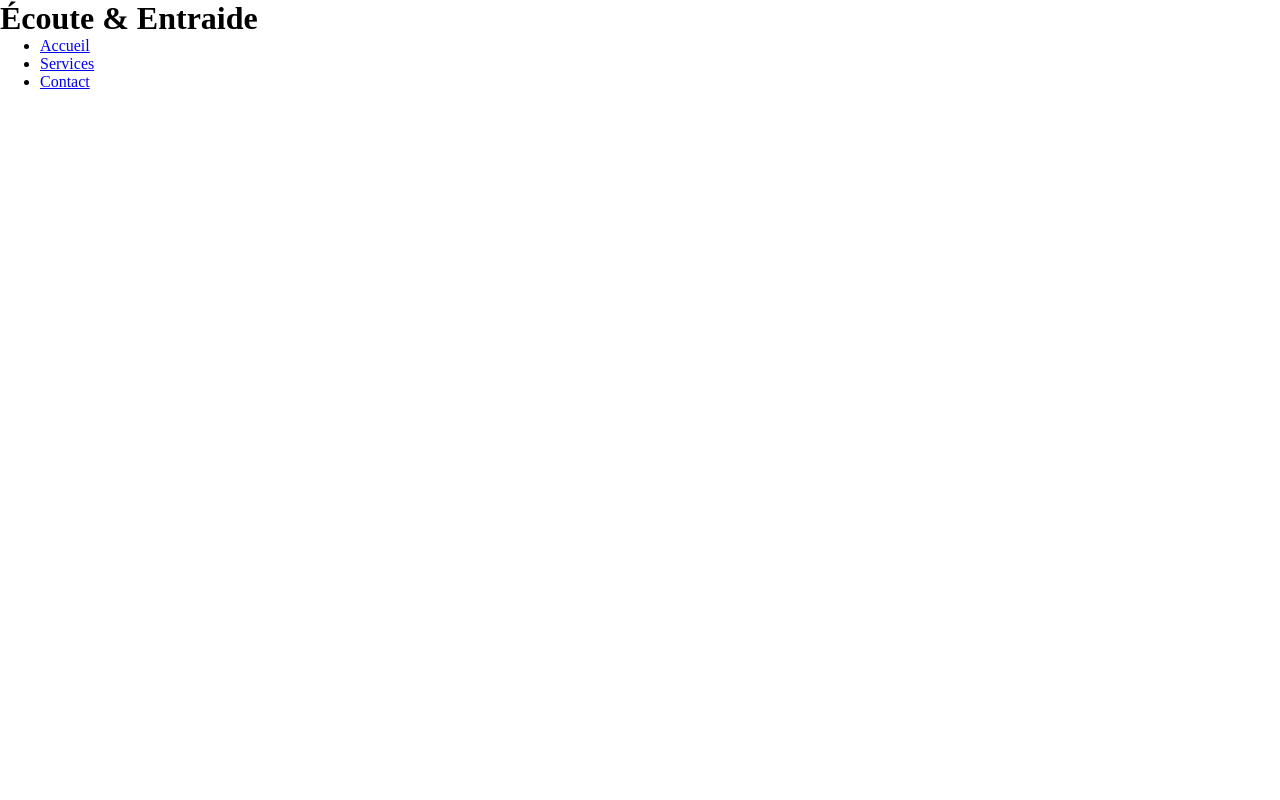
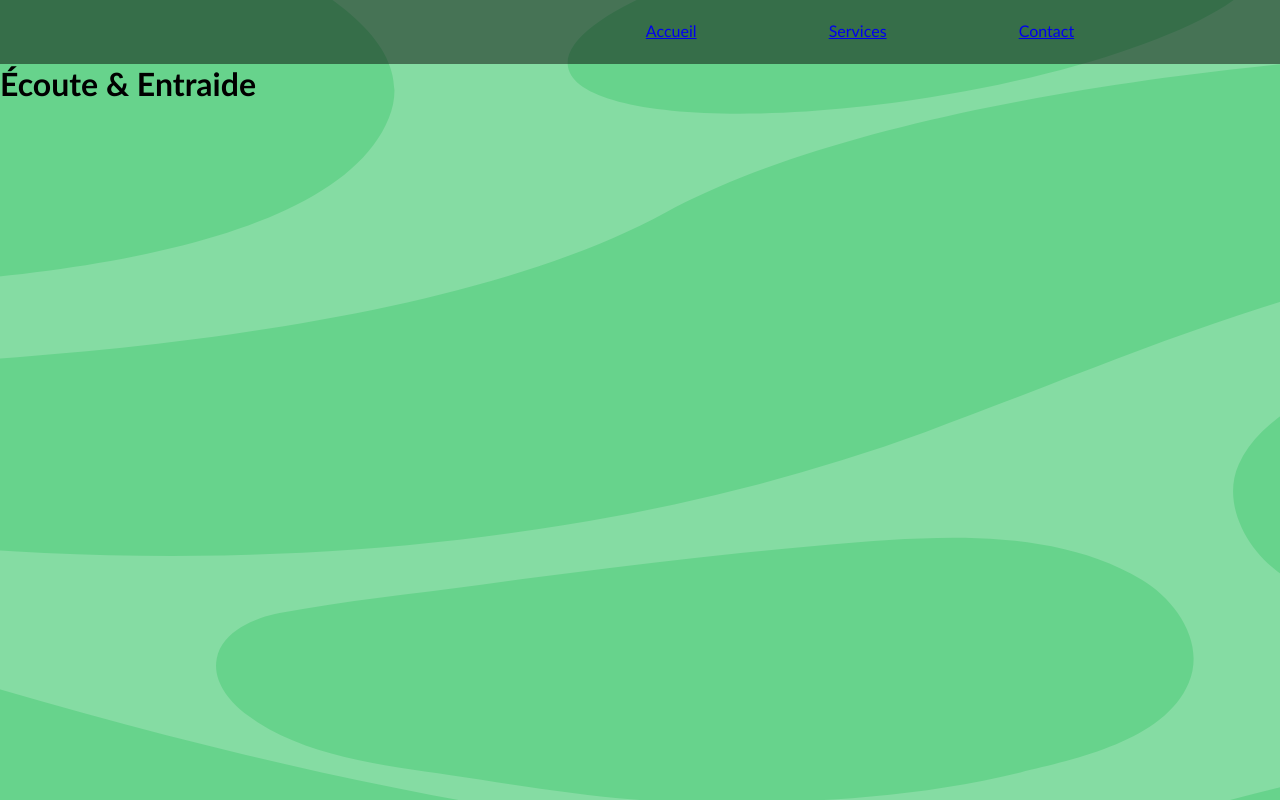
Before and after one commit to Sowin1/Ecoute-Entraide-Website, a plain HTML site: page index.html in a window 1280 px wide. Drawn offline with Linux system fonts and the light colour scheme.

Commit message:
Début navbar

```diff
--- a/index.html
+++ b/index.html
@@ -1,14 +1,17 @@
 <!DOCTYPE html>
 <html lang="fr">
+
 <head>
     <meta charset="UTF-8">
     <meta name="viewport" content="width=device-width, initial-scale=1.0">
     <link rel="stylesheet" href="styles/index.css">
     <title>Écoute & Entraide</title>
 </head>
+
 <body>
+
+
     <header>
-        <h1>Écoute & Entraide</h1>
             <nav>
                 <ul>
                     <li><a href="#">Accueil</a></li>
@@ -16,7 +19,15 @@
                     <li><a href="#">Contact</a></li>
                 </ul>
             </nav>
+
+            <h1>Écoute & Entraide</h1>
+
     </header>
 
+
+
+
+
 </body>
+
 </html>
--- a/styles/index.css
+++ b/styles/index.css
@@ -1,3 +1,30 @@
-*{
+* {
     margin: 0;
+    font-family: "Gill Sans", sans-serif;
 }
+
+header {
+    background-image: url(../pictures/background.png);
+    background-position: center;
+    height: 100vh;
+}
+
+nav {
+    background-color: #0000007a;
+    display: flex;
+    height: 4rem;
+    width: 100%;
+    justify-content: center;
+
+}
+
+ul {
+    margin-top: 1.3rem;
+    list-style-type: none;
+    margin-left: 25rem;
+}
+
+li {
+    padding: 4rem;
+    display: inline;
+}
```
Also changed, not shown: pictures/background.png (added). Lines whose indentation alone changed are shown as unchanged.
